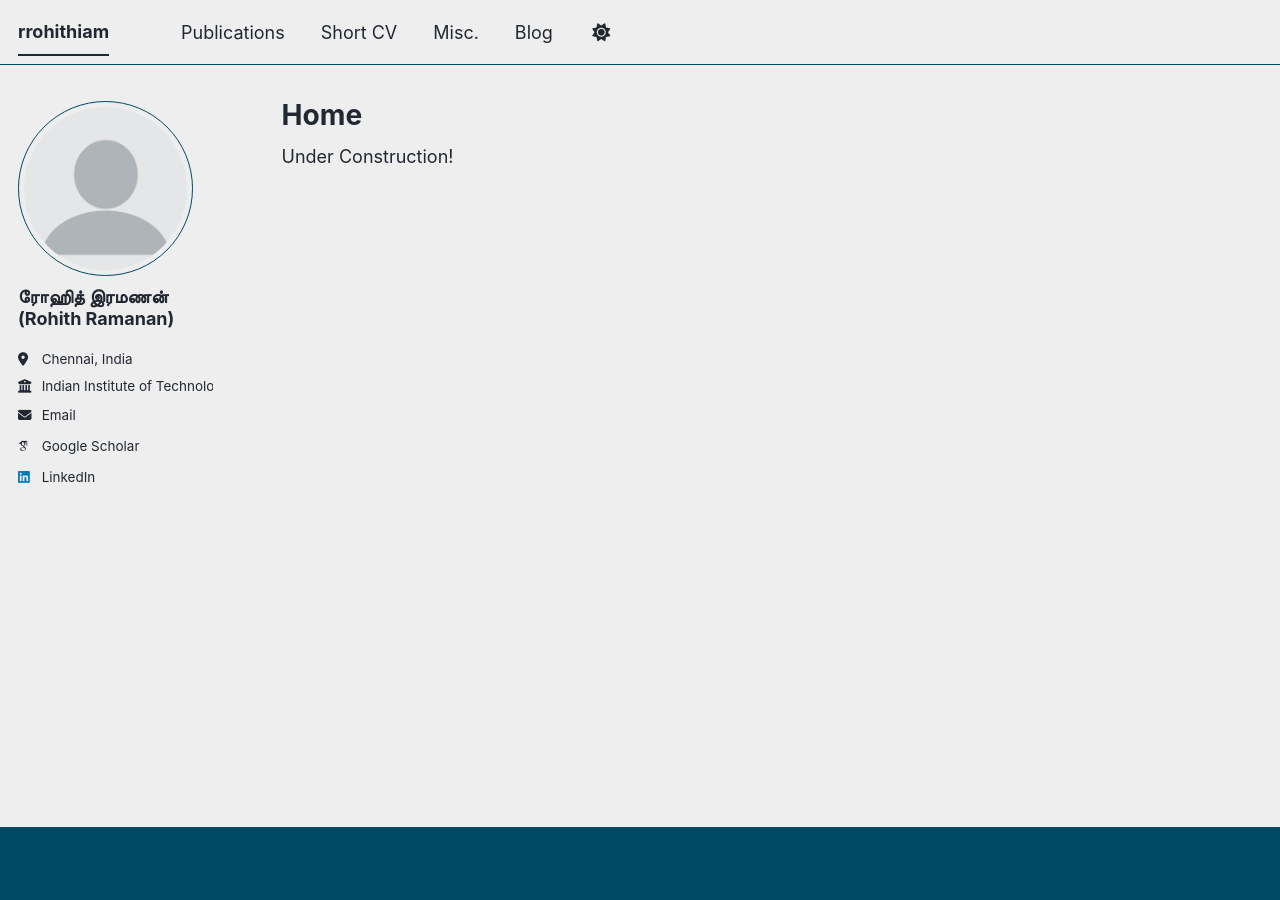
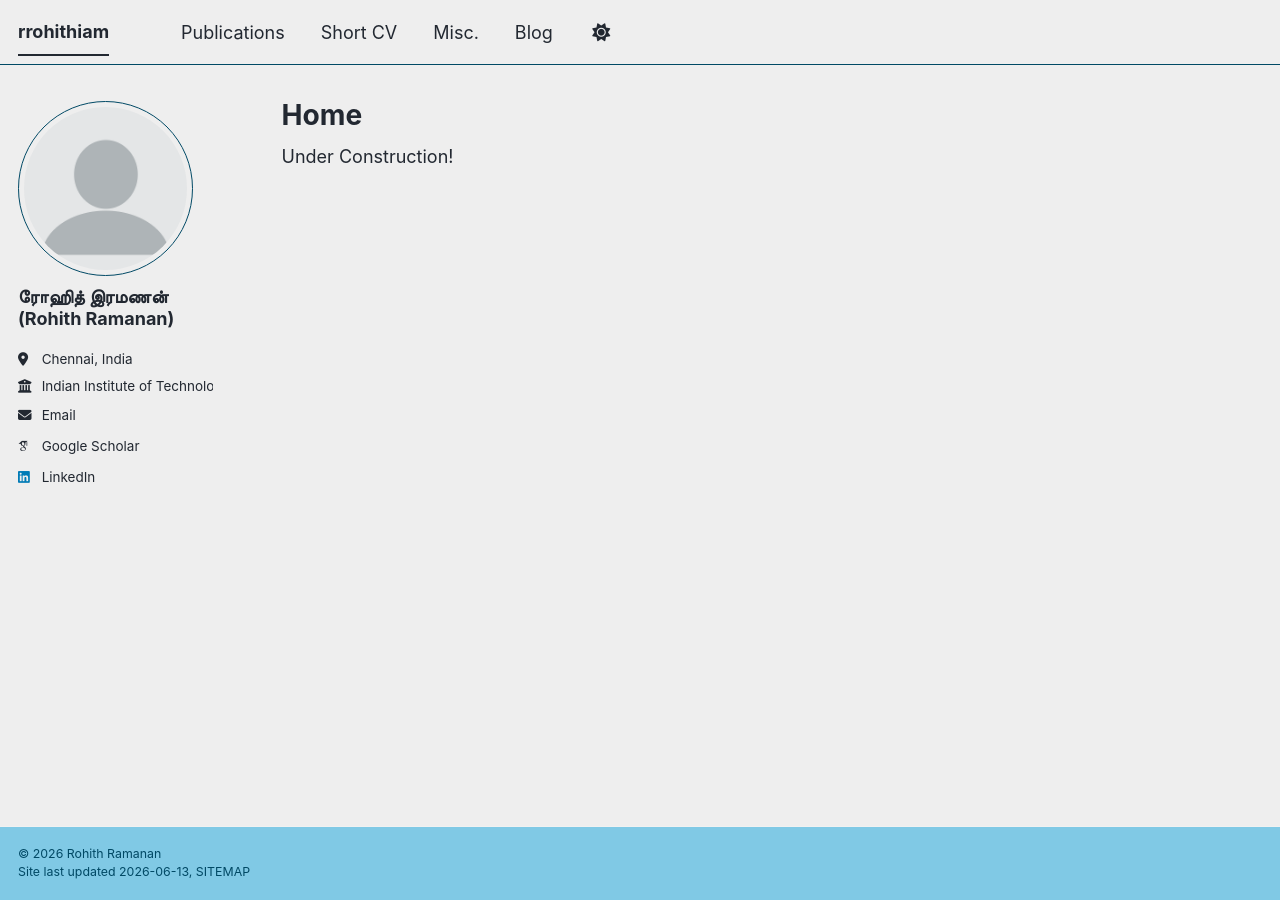
Before and after one commit to rrohithiam/rrohithiam.github.io, a Jekyll site: the page built from _pages/about.md, in a window 1280 px wide. Built offline with Jekyll 4.4.1, drawn with Linux system fonts in a browser that asks for light colours; some web fonts are replaced; a script bundle is joined from its source files by our own code; library files that are not in the unit come from our copies.

Commit message:
few modifications

```diff
--- a/_sass/theme/_air_light.scss
+++ b/_sass/theme/_air_light.scss
@@ -15,7 +15,7 @@ $text                       : #222831;
 $link                       : #393e46;
 $link-dark                  : mix(#000, $link, 25%);
 $link-light                 : mix(#fff, $link, 25%);
-$footer                     : $light-primary-color;
+$footer                     : mix(#fff, $primary-color, 50%);
 
 /* Color codes used for the site */
 $danger-color               : #ee5f5b;
```
